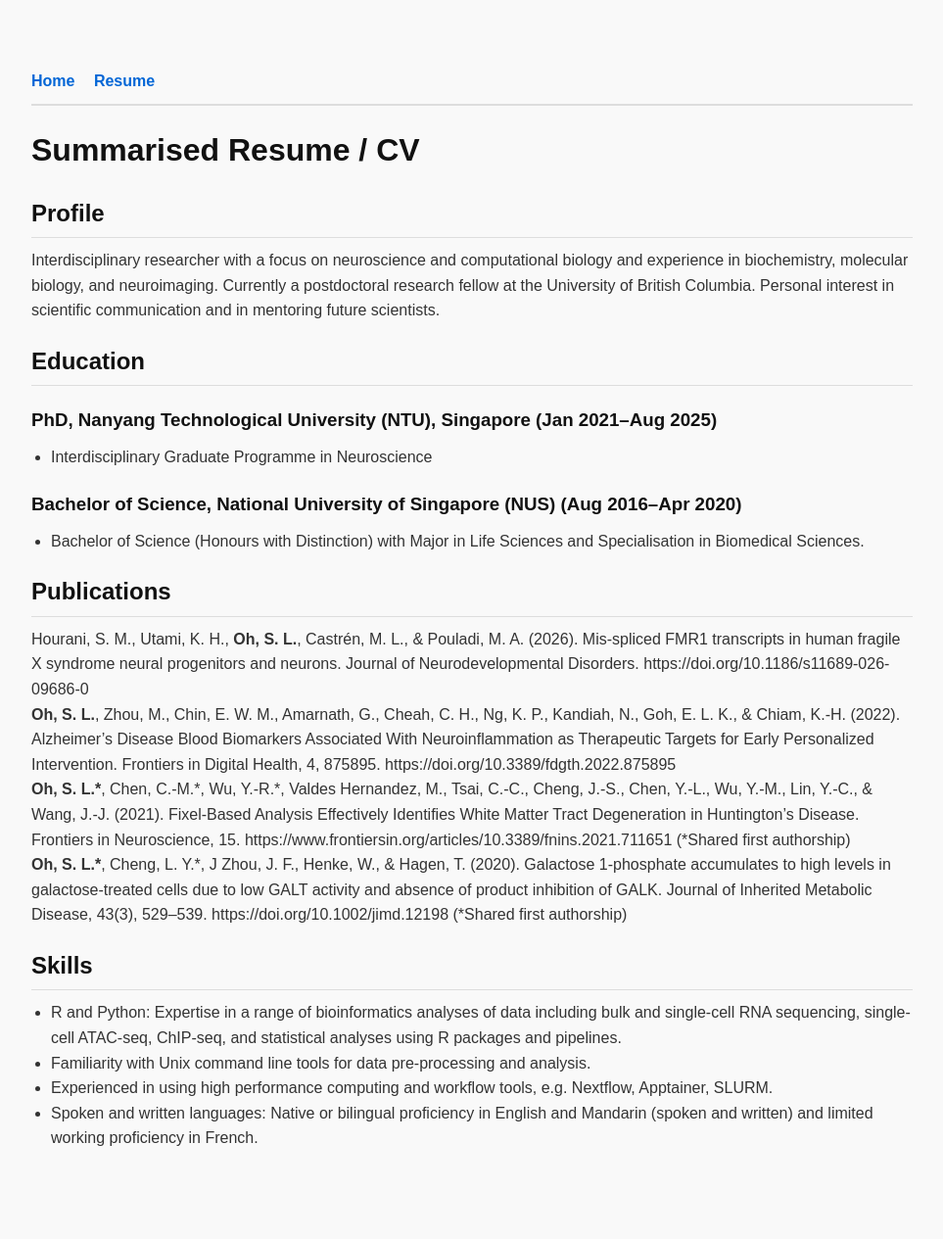
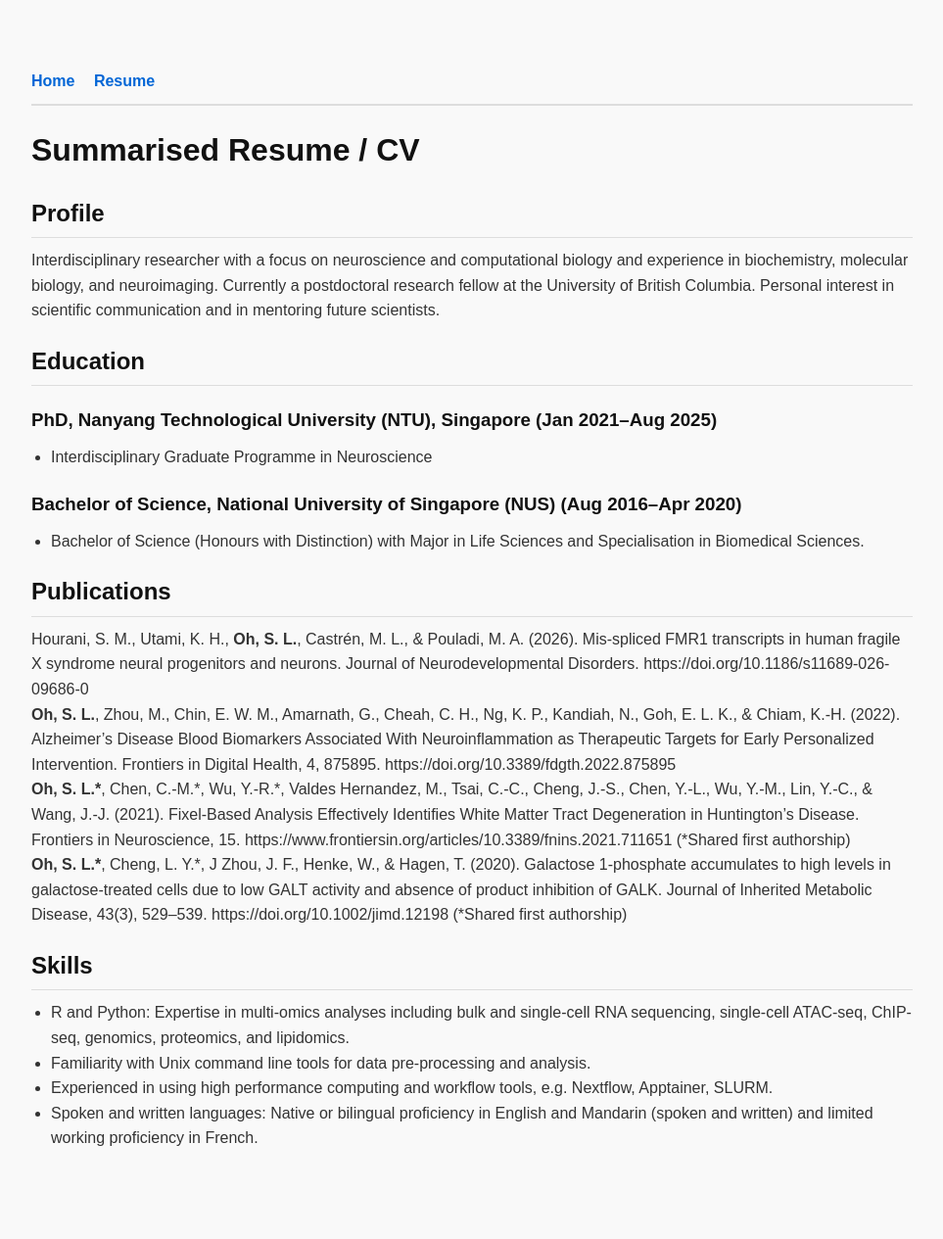
Before and after one commit to ohsherli/ohsherli.github.io, a Jekyll site: the page built from resume.md, in a window 1280 px wide. Shown: the whole page at 98% size, without its empty margins (38-1001 px from the left). Built offline with Jekyll 4.4.1, drawn with Linux system fonts in a browser that asks for light colours; our own code applies the rules of GitHub Pages for plain Markdown files.

Commit message:
Update resume.md

```diff
--- a/resume.md
+++ b/resume.md
@@ -17,7 +17,7 @@ Hourani, S. M., Utami, K. H., **Oh, S. L.**, Castrén, M. L., & Pouladi, M. A. (
 **Oh, S. L.\***, Cheng, L. Y.\*, J Zhou, J. F., Henke, W., & Hagen, T. (2020). Galactose 1-phosphate accumulates to high levels in galactose-treated cells due to low GALT activity and absence of product inhibition of GALK. Journal of Inherited Metabolic Disease, 43(3), 529–539. https://doi.org/10.1002/jimd.12198 (\*Shared first authorship)
 
 ## Skills
-* R and Python: Expertise in a range of bioinformatics analyses of data including bulk and single-cell RNA sequencing, single-cell ATAC-seq, ChIP-seq, and statistical analyses using R packages and pipelines.
+* R and Python: Expertise in multi-omics analyses including bulk and single-cell RNA sequencing, single-cell ATAC-seq, ChIP-seq, genomics, proteomics, and lipidomics.
 * Familiarity with Unix command line tools for data pre-processing and analysis.
 * Experienced in using high performance computing and workflow tools, e.g. Nextflow, Apptainer, SLURM.
 * Spoken and written languages: Native or bilingual proficiency in English and Mandarin (spoken and written) and limited working proficiency in French.
```
